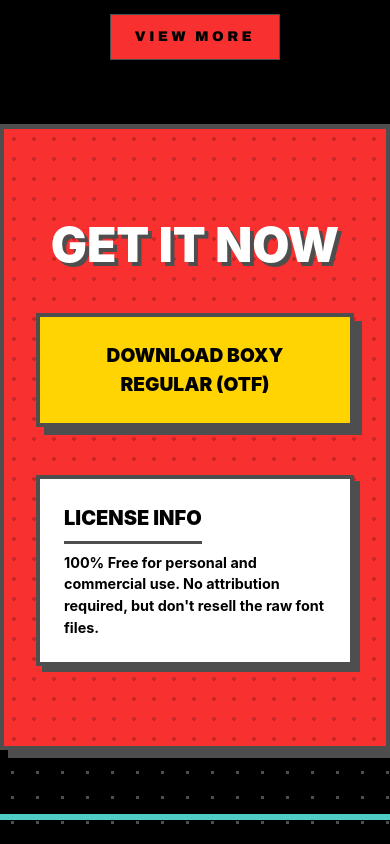
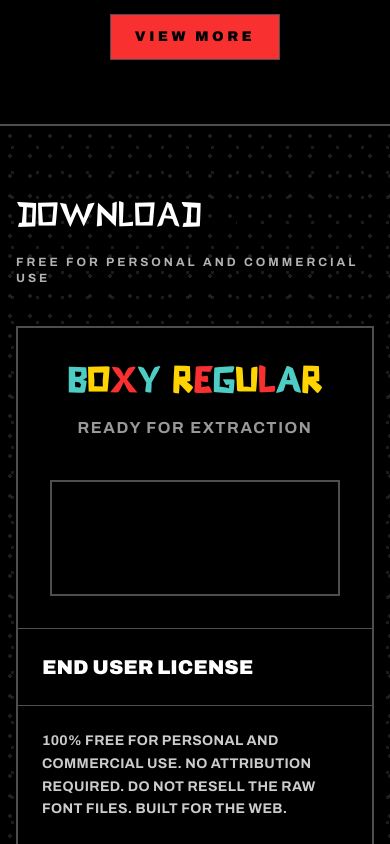
Before and after one commit to armansinghh/typeface-font, a React (Vite) app: page / in a window 390 px wide. Shown: the part 2140-2984 px from the top of the page. Built offline with nearby package versions, Linux system fonts and the light colour scheme; a web font is replaced by a local one.

Commit message:
feat(download): update layout and finalize download

```diff
--- a/src/components/Download.jsx
+++ b/src/components/Download.jsx
@@ -1,23 +1,118 @@
 export default function Download() {
   return (
-    <section className="download-section">
-      <div className="download-content">
-        <h2 className="download-title">Get It Now</h2>
+    <section
+      id="download"
+      className="relative w-full bg-(--bg-color)/65 border-y border-(--border-color) py-16 md:py-24 overflow-hidden"
+    >
+      <div className="absolute inset-0 pointer-events-none opacity-40 bg-[radial-gradient(var(--border-color)_2px,transparent_2px)] bg-size-[20px_20px]" />
 
-        <a
-          href="/font/Boxy-Regular.otf"
-          download="Boxy-Regular.otf"
-          className="brutal-btn massive-btn"
-          style={{ textDecoration: 'none' }}
-        >
-          Download Boxy Regular (OTF)
-        </a>
+      <div className="relative max-w-6xl mx-auto px-4 sm:px-6 z-10">
+        <div className="mb-10">
+          <div className="flex items-end gap-2 select-none">
+            <span className="font-boxy pt-1 text-5xl md:text-6xl text-(--text-white)">
+              DOWNLOAD
+            </span>
 
-        <div className="license-box">
-          <h4>License Info</h4>
-          <p>100% Free for personal and commercial use. No attribution required, but don't resell the raw font files.</p>
+            <span className="py-2.5 font-archivo text-xs md:text-sm font-black tracking-[0.35em] uppercase text-(--accent-green)">
+              FONT
+            </span>
+          </div>
+
+          <p className="mt-3 font-archivo text-xs md:text-sm font-bold uppercase tracking-[0.25em] text-(--text-white)/70">
+            Free for personal and commercial use
+          </p>
+        </div>
+
+        <div className="flex flex-col border-2 border-(--border-color) bg-(--bg-color)">
+          <div className="hidden md:grid md:grid-cols-4 divide-x border-b border-(--border-color) divide-(--border-color)">
+            <div className="flex items-center justify-center bg-(--accent-green) p-3 md:p-4">
+              <span className="font-archivo text-xs md:text-sm font-black uppercase text-black">
+                Release: 1.0
+              </span>
+            </div>
+
+            <div className="flex items-center justify-center bg-(--accent-green) p-3 md:p-4">
+              <span className="font-archivo text-xs md:text-sm font-black uppercase text-black">
+                Format: .OTF
+              </span>
+            </div>
+
+            <div className="hidden md:flex items-center justify-center bg-(--accent-green) p-4">
+              <span className="font-archivo text-sm font-black uppercase text-black">
+                Size: 42KB
+              </span>
+            </div>
+
+            <div className="flex items-center justify-center bg-(--accent-green) p-3 md:p-4">
+              <span className="font-archivo text-xs md:text-sm font-black uppercase text-black">
+                Status: Free
+              </span>
+            </div>
+          </div>
+
+          {/* body */}
+          <div className="flex flex-col items-center p-8 text-center md:p-16">
+            <h2 className="mb-2 font-boxy text-5xl md:text-7xl font-black tracking-wide select-none">
+              <span className="text-(--accent-cyan)">B</span>
+              <span className="text-(--accent-yellow)">O</span>
+              <span className="text-(--accent-pink)">X</span>
+              <span className="text-(--accent-cyan)">Y</span>
+              <span>&nbsp;</span>
+              <span className="text-(--accent-yellow)">R</span>
+              <span className="text-(--accent-pink)">E</span>
+              <span className="text-(--accent-cyan)">G</span>
+              <span className="text-(--accent-yellow)">U</span>
+              <span className="text-(--accent-pink)">L</span>
+              <span className="text-(--accent-cyan)">A</span>
+              <span className="text-(--accent-yellow)">R</span>
+            </h2>
+
+            <p className="mb-10 md:mb-14 font-archivo font-bold uppercase tracking-widest text-(--text-white)/60">
+              Ready for extraction
+            </p>
+
+            <a
+              href="/font/Boxy-Regular.otf"
+              download="Boxy-Regular.otf"
+              className="group inline-flex w-full items-center justify-center border-2 border-(--border-color) bg-(--accent-green) px-8 py-6 font-archivo text-2xl font-black uppercase text-black transition-all duration-100 hover:bg-(--accent-cyan) hover:-translate-y-1 md:w-auto md:px-12 md:py-8 md:text-4xl"
+            >
+              <span className="flex items-center gap-4">
+                Download Font
+
+                <svg
+                  className="h-8 w-8 transition-transform group-hover:translate-y-1 md:h-10 md:w-10"
+                  fill="none"
+                  stroke="currentColor"
+                  strokeWidth="3"
+                  viewBox="0 0 24 24"
+                >
+                  <path
+                    strokeLinecap="square"
+                    strokeLinejoin="miter"
+                    d="M19 14l-7 7m0 0l-7-7m7 7V3"
+                  />
+                </svg>
+              </span>
+            </a>
+          </div>
+
+          {/* license */}
+          <div className="flex flex-col divide-y border-t border-(--border-color) bg-black/5 md:flex-row md:divide-x md:divide-y-0 divide-(--border-color)">
+            <div className="flex items-center p-6 md:w-1/3 md:p-8">
+              <h4 className="font-archivo text-xl font-black uppercase text-(--text-white)">
+                End User License
+              </h4>
+            </div>
+
+            <div className="flex items-center p-6 md:w-2/3 md:p-8">
+              <p className="font-archivo text-sm font-bold uppercase leading-relaxed tracking-wide text-(--text-white)/80">
+                100% free for personal and commercial use. No attribution
+                required. Do not resell the raw font files. Built for the web.
+              </p>
+            </div>
+          </div>
         </div>
       </div>
     </section>
-  )
+  );
 }
```
